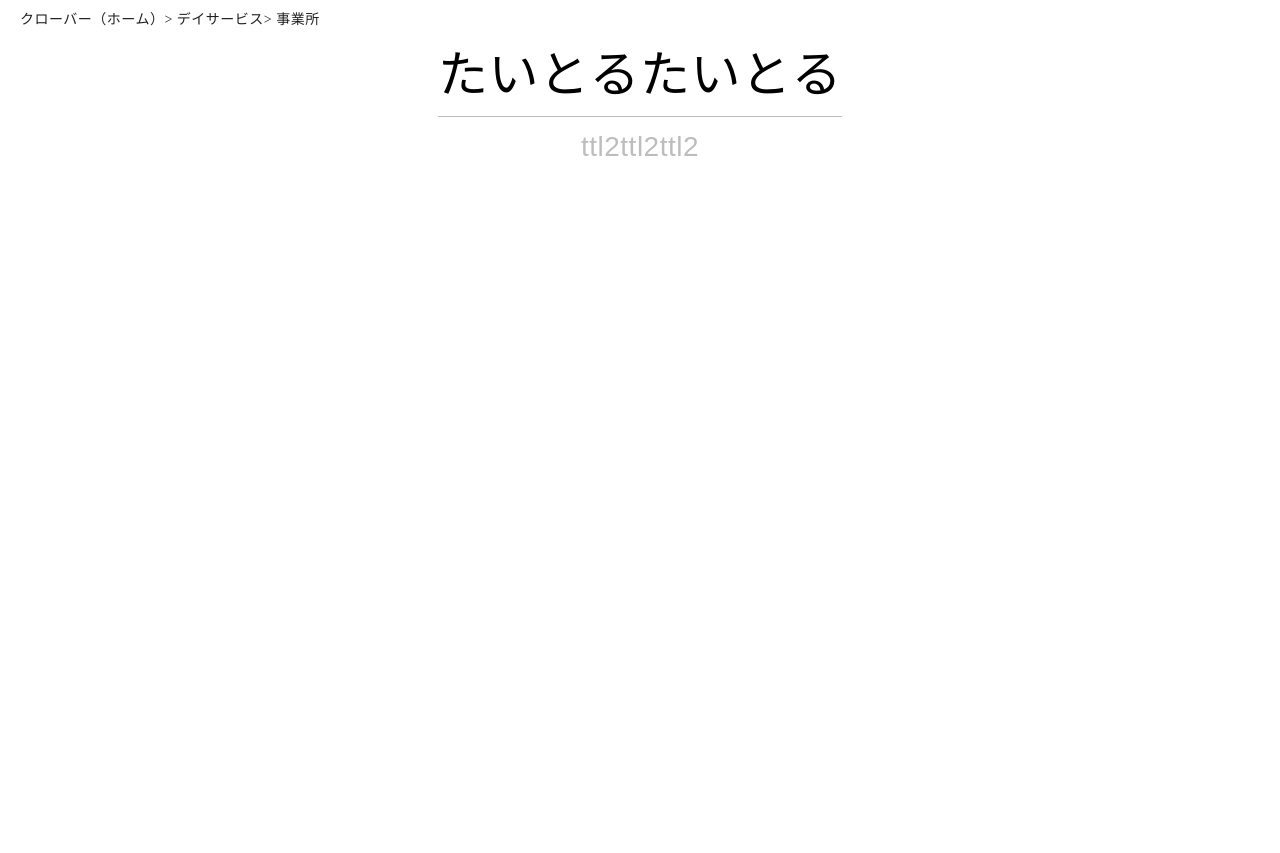
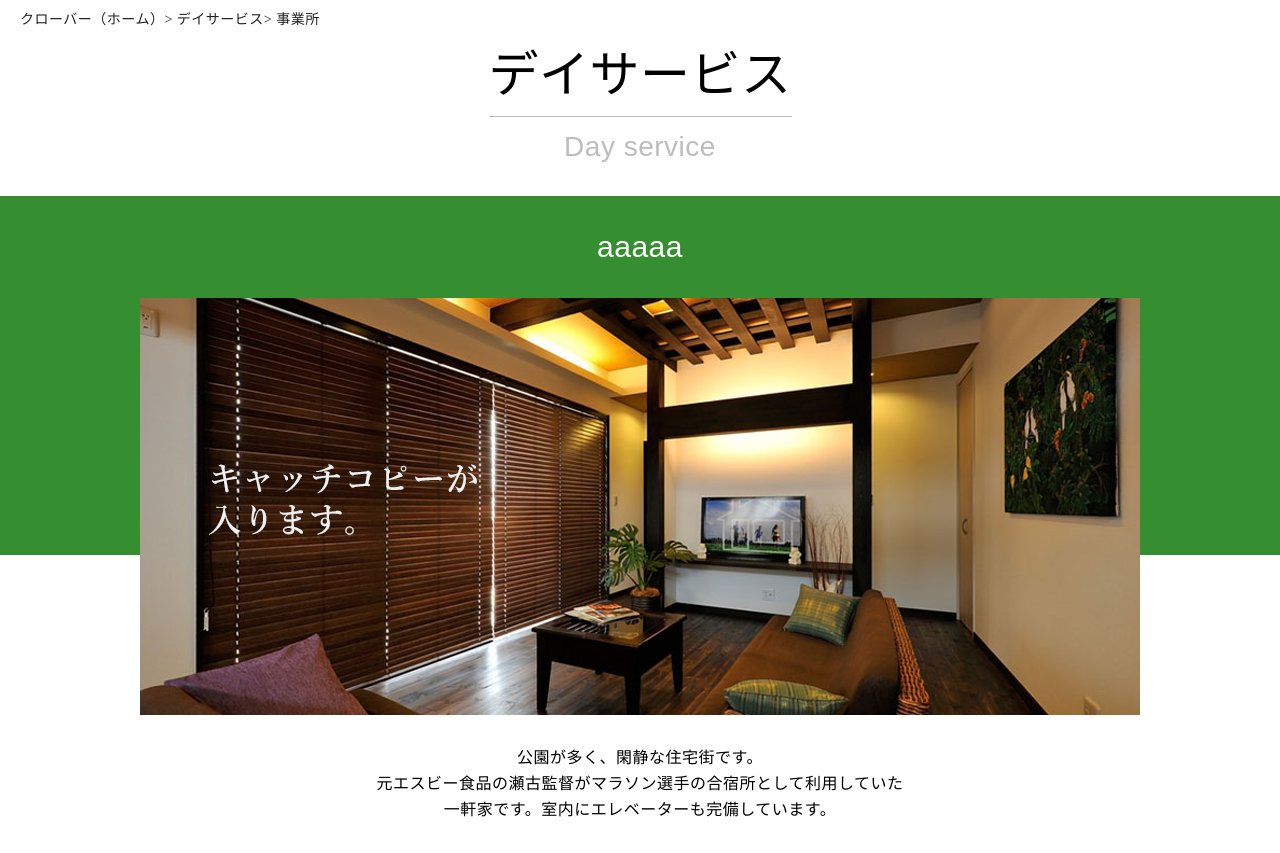
Before and after one commit to wadahideyuki/clover, a PHP site: page /dayservice/office/index.html in a window 1280 px wide. Before the commit the page ends 156 px from the top, so only its background shows below. Run offline with PHP 8.4, Linux system fonts and the light colour scheme; style sheets or scripts are compiled from the project's sources; some libraries are stand-ins or nearby versions.

Commit message:
notoSansをmixin化

```diff
--- a/common/css/_common.scss
+++ b/common/css/_common.scss
@@ -44,7 +44,7 @@ img{max-width: 100%;}
 		display: block;
 		margin-bottom: 15px;
 		color: #3bab3e;
-		font-family: "Noto Sans Japanese";
+		@include noto;
 		font-size: 1.7rem;
 	}
 	@include mq{
@@ -86,7 +86,7 @@ img{max-width: 100%;}
 /* テキスト */
 .lead1{
 	margin-bottom: 50px;
-	font-family: "Noto Sans Japanese";
+	@include noto;
 	font-size: 1.6rem;
 }
 
--- /dev/null
+++ b/common/css/_dayservice.scss
@@ -0,0 +1,51 @@
+@charset "UTF-8";
+
+@import "mq";
+@import "var";
+
+/*--------------------------------------
+  デイサービス
+---------------------------------------*/
+.catDayservice{
+}
+/* 事業所 */
+.catDayservice.pageOffice{
+	.acrdList{
+		> ul{
+			> li{
+				position: relative;
+				&:before{
+					content: "";
+					display: block;
+					background-color: $mainColor;
+					padding-top: (393/1400) * $per;
+					position: absolute;
+					top: 0;
+					left: 0;
+					right: 0;
+				}
+			}
+		}
+		.accBox{
+			max-width: 1013px;
+			text-align: center;
+			position: relative;
+		}
+		.accBtn{
+			padding: 30px 0;
+			color: #fff;
+			font-size: 3.0rem;
+		}
+		.accCont{
+			.mainImg{
+				margin-bottom: 30px;
+			}
+			.thisLead{
+				margin-bottom: 30px;
+				font-size: 1.6rem;
+				line-height: (26/16);
+				@include noto;
+			}
+		}
+	}
+}
--- a/common/css/_layout.scss
+++ b/common/css/_layout.scss
@@ -62,7 +62,7 @@
 								background-color: rgba(53,143,49,0.8);
 								padding: 20px 10px;
 								a{
-									font-family: "Noto Sans Japanese";
+									@include noto;
 									font-size: 1.6rem;
 									& + a{
 										margin-left: 25px;
@@ -90,7 +90,7 @@
 					}
 					span{
 						display: inline-block;
-						font-family: "Noto Sans Japanese";
+						@include noto;
 						letter-spacing: -0.05em;
 						br{
 							display: none;
@@ -116,7 +116,7 @@
 					left: 0;
 				}
 				a{
-					font-family: "Noto Sans Japanese";
+					@include noto;
 					font-size: 1.6rem;
 					& + a{
 						margin-left: 25px;
@@ -337,14 +337,14 @@
 #pankz{
 	padding: 10px 20px;
 	color: #202020;
-	font-family: "Noto Sans Japanese";
+	@include noto;
 	font-size: 14px;
 }
 
 
 footer{
 	padding-bottom: 40px;
-	font-family: "Noto Sans Japanese";
+	@include noto;
 	text-align: center;
 	.part1{
 		background-color: #333;
--- a/common/css/_management.scss
+++ b/common/css/_management.scss
@@ -75,7 +75,7 @@
 					}
 					.btnWrap{
 						margin-top: 30px;
-						font-family: "Noto Sans Japanese";
+						@include noto;
 						span{
 							display: inline-flex;
 							align-items: center;
@@ -103,7 +103,7 @@
 			display: flex;
 			justify-content: space-between;
 			flex-wrap: wrap;
-			font-family: "Noto Sans Japanese";
+			@include noto;
 			> li{
 				width: (238/1094) * $per;
 				margin-bottom: 50px;
--- a/common/css/_top.scss
+++ b/common/css/_top.scss
@@ -117,7 +117,7 @@
 							font-weight: bold;
 						}
 						p{
-							font-family: "Noto Sans Japanese";
+							@include noto;
 							font-size: 1.6rem;
 							line-height: 1.5;
 						}
@@ -176,7 +176,7 @@
 						margin-bottom: 10px;
 					}
 					dd{
-						font-family: "Noto Sans Japanese";
+						@include noto;
 						font-size: 1.4rem;
 						line-height: (22/14);
 						small{
@@ -347,7 +347,7 @@
 				background-repeat: no-repeat;
 				background-size: cover;
 				width: (695/1400) * $per;
-				font-family: "Noto Sans Japanese";
+				@include noto;
 				@include hvr;
 				&.btnNo1{background-image: url(../img/top/btm_link_img01.png);}
 				&.btnNo2{background-image: url(../img/top/btm_link_img02.png);}
--- a/common/css/_var.scss
+++ b/common/css/_var.scss
@@ -21,6 +21,9 @@ $color1:#fff;
 
 
 //mixin
+@mixin noto{//フォント Noto
+	font-family: "Noto Sans Japanese";
+}
 @mixin hvr($op:0.7){//ホバー
 	transition: 0.3s;
 	&:hover{
--- a/common/css/style.scss
+++ b/common/css/style.scss
@@ -16,4 +16,4 @@
 //ページ毎
 @import "top";//トップ
 @import "management";//経営理念
-@import "blog";//ブログ
+@import "dayservice";//デイサービス
--- a/dayservice/office/index.html
+++ b/dayservice/office/index.html
@@ -42,12 +42,28 @@
 	<div class="inner">
 		<h2 class="ttl2">
 			<div>
-				<span>たいとるたいとる</span>
-				<small>ttl2ttl2ttl2</small>
+				<span>デイサービス</span>
+				<small>Day service</small>
 			</div>
 		</h2>
+	</div>
+</section>
 
-	</div>
+
+<section class="acrdList">
+	<ul>
+		<li>
+			<dl class="accBox inner">
+				<dt class="accBtn">aaaaa</dt>
+				<dd class="accCont">
+					<div class="mainImg"><img src="../../common/img/dayservice/office/acrd1_main_img.png" alt=""></div>
+					<p class="thisLead">公園が多く、閑静な住宅街です。<br>
+						元エスビー食品の瀬古監督がマラソン選手の合宿所として利用していた<br>
+						一軒家です。室内にエレベーターも完備しています。</p>
+				</dd>
+			</dl>
+		</li>
+	</ul>
 </section>
 
 
```
Also changed, not shown: common/css/style.css, common/img/dayservice/office/acrd1_main_img.png (added), common/js/common.js (indentation only).
